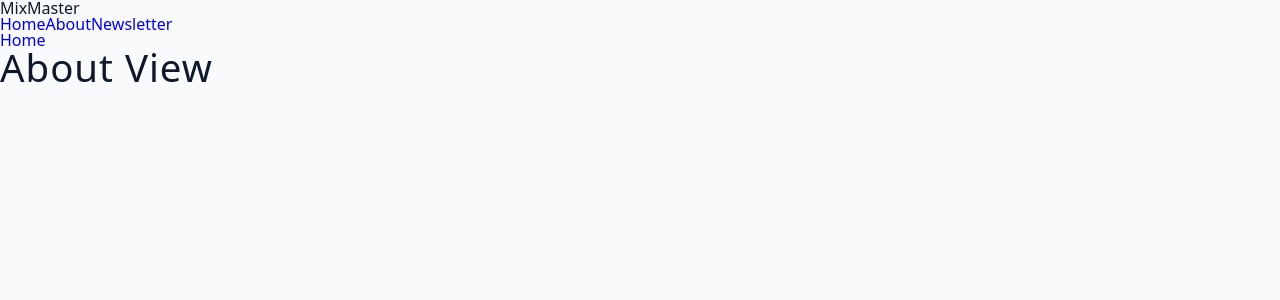
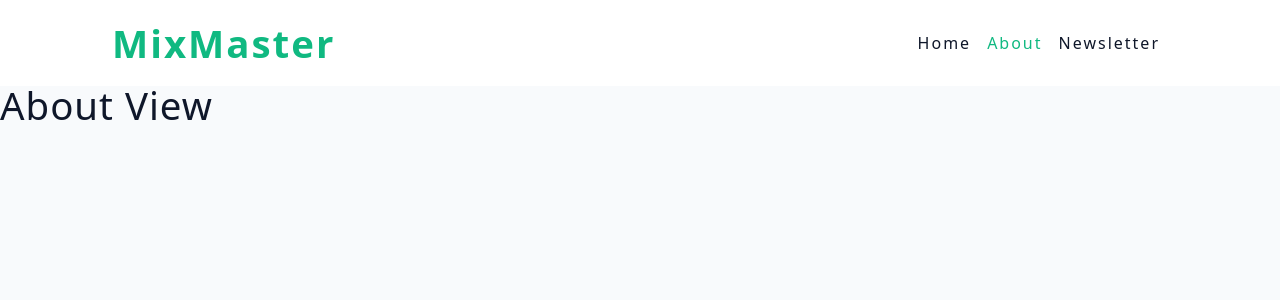
Before and after one commit to jamesv28/react-mix-master, a React (Vite) app: page /about in a window 1280 px wide. Shown: the top 300 px of the page. Built offline with nearby package versions, Linux system fonts and the light colour scheme.

Commit message:
styled navbar

```diff
--- a/package.json
+++ b/package.json
@@ -16,7 +16,7 @@
     "react-dom": "^18.2.0",
     "react-router-dom": "^6.26.1",
     "react-toastify": "^9.1.3",
-    "styled-components": "^5.3.10"
+    "styled-components": "^5.3.11"
   },
   "devDependencies": {
     "@types/react": "^18.0.28",
--- a/src/assets/wrappers/Navbar.js
+++ b/src/assets/wrappers/Navbar.js
@@ -1,4 +1,4 @@
-import styled from 'styled-components';
+import styled from "styled-components";
 
 const Wrapper = styled.nav`
   background: var(--white);
--- a/src/components/Navbar.jsx
+++ b/src/components/Navbar.jsx
@@ -1,9 +1,10 @@
 import React from "react";
 import { NavLink } from "react-router-dom";
-
+import Wrapper from "../assets/wrappers/Navbar";
 const Navbar = () => {
   return (
-    <nav className="nav-center">
+    <Wrapper>
+      <div className="nav-center">
         <span className="logo">MixMaster</span>
         <div className="nav-links">
           <NavLink to="/" className="nav-link">
@@ -16,7 +17,8 @@
             Newsletter
           </NavLink>
         </div>
-    </nav>
+      </div>
+    </Wrapper>
   );
 };
 
--- a/src/pages/AboutView.jsx
+++ b/src/pages/AboutView.jsx
@@ -4,7 +4,6 @@
 const AboutView = () => {
   return (
     <div>
-      <Link to="/">Home</Link>
       <h2>about view</h2>
     </div>
   );
```
Also changed, not shown: 1 other file (tests, documents, lock files or other folders). Lines whose indentation alone changed are shown as unchanged.
